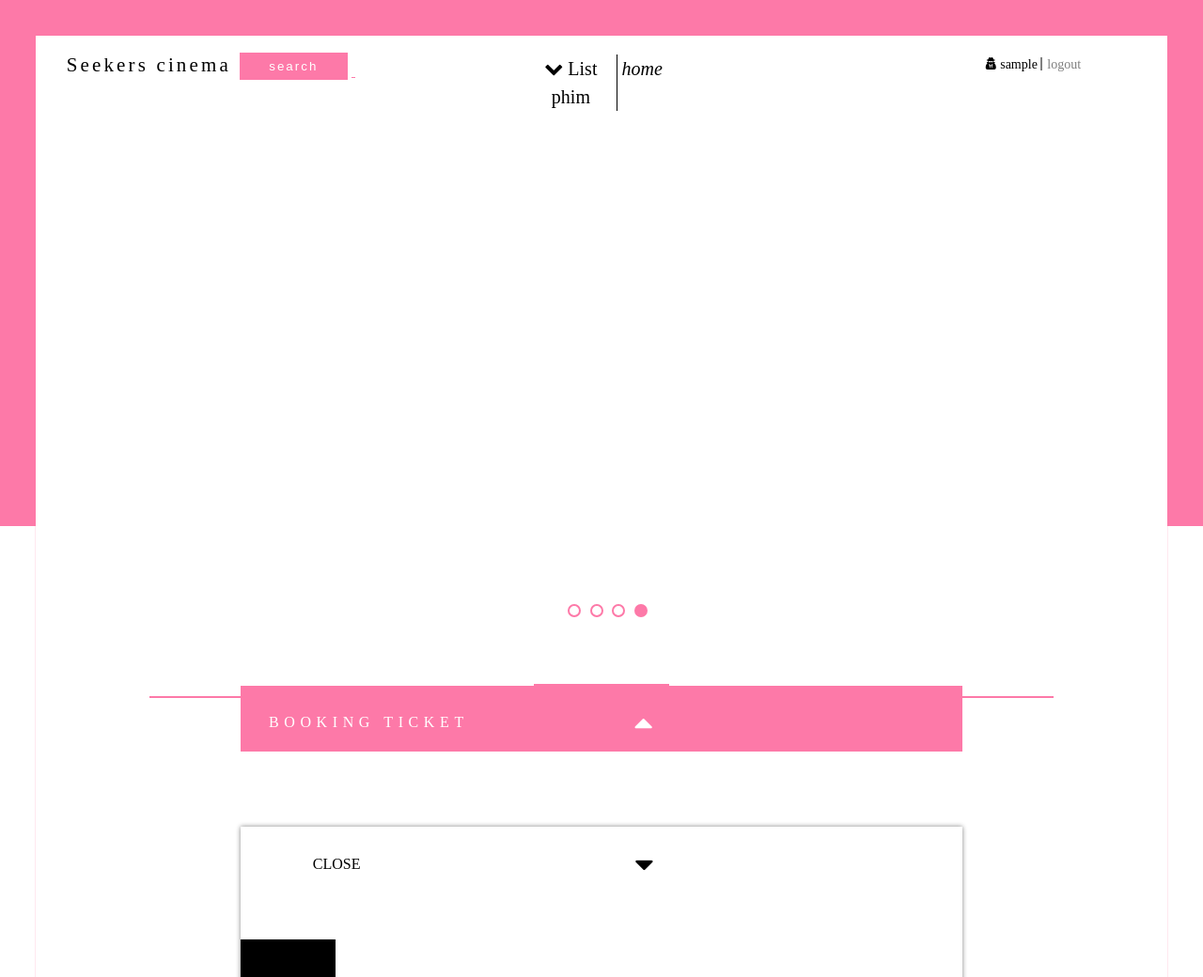
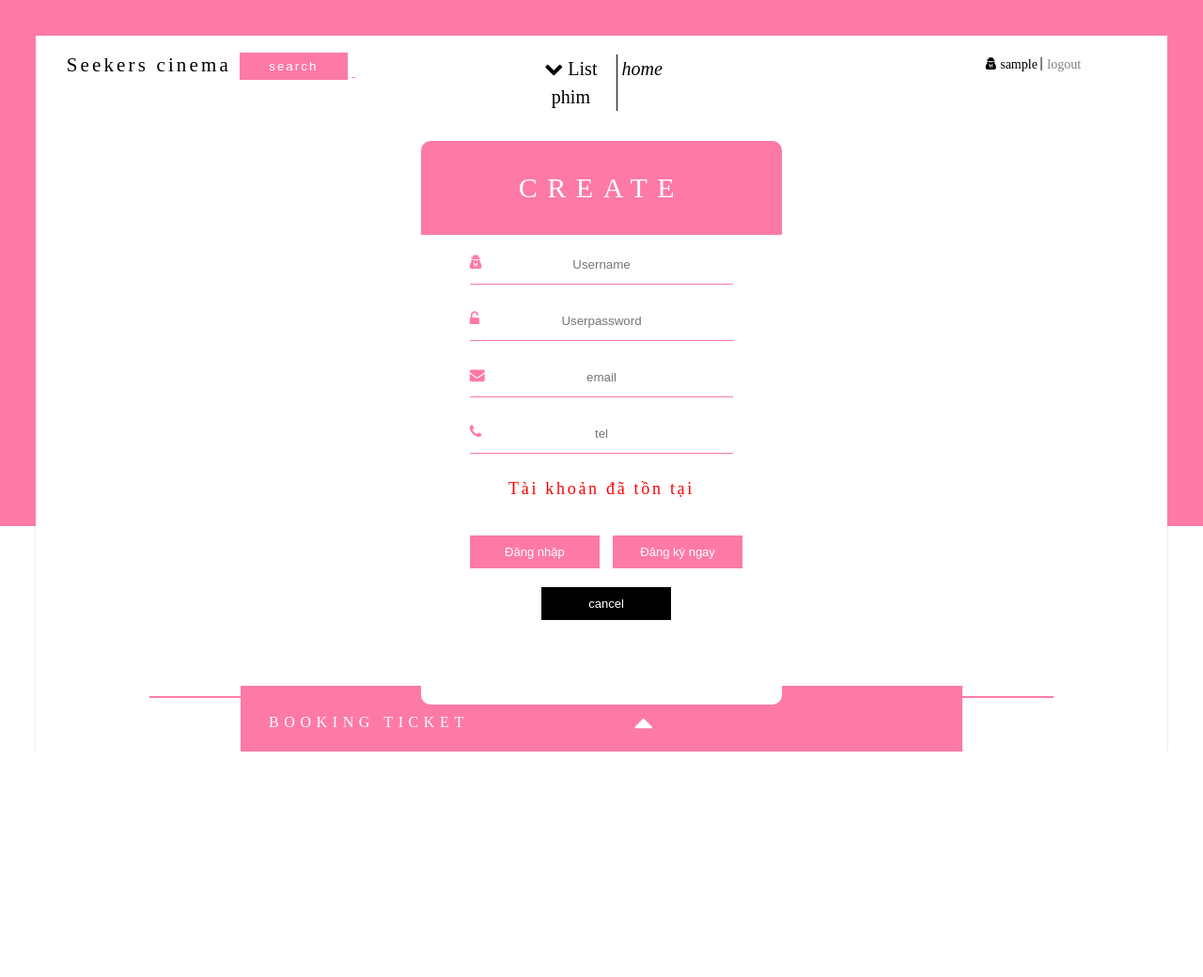
Before and after one commit to nchithanh/Seekers-cinema-project, a PHP site: page / in a window 1280 px wide. Shown: the top 1040 px of the page at 94% size. After the commit the page ends 800 px from the top, so only its background shows below. Run offline with PHP 8.4, Linux system fonts and the light colour scheme; the visitor is signed in with stand-in values (Sample User, id 1); data that the repository does not hold is empty.

Commit message:
chuyen check trung tai khoan qua form

```diff
--- a/controller/login/signin.php
+++ b/controller/login/signin.php
@@ -23,7 +23,7 @@ if(isset($_POST['adduser'])&&$_POST['adduser']){
         // dang ky xong tu dong dang nhap lun
     } else if($trung == 1) {
         $_SESSION['trung'] = 1;
-        header('location: index.php?contro=login');
+        header('location: index.php');
     } else {
         header('location: index.php');
     }
--- a/view/header.php
+++ b/view/header.php
@@ -54,7 +54,13 @@
             </div>
         </form>
     </div>
-    <div class="form_login ani" id="sign" style="display:none;">
+    <div class="form_login ani" id="sign" style="<?php
+        if(isset($_SESSION['trung']) > 0){
+        echo 'display:block;';
+    }else{
+        echo 'display:none;';
+    }
+    ?>">
         <p>CREATE ACCOUNT</p>
         <form action="index.php?contro=home" method="post">
             <div class="row">
@@ -70,7 +76,11 @@
             <i class="fa fa-phone"></i><input name="sdt" type="tel" pattern="[0]{1}[0-9]{9}" title="số điện thoại không hợp lệ" required placeholder="tel">
             <input name="role" value="1" type="number" style="display:none;">
             </div>
-
+            <?php
+                            if(isset($_SESSION['trung']) > 0) {
+                                echo '<p style="color:red;">Tài khoản đã tồn tại</p>';
+                            }
+                            ?>
             <div class="row1">
                 <input class="btn" type="button" value="Đăng nhập" onclick="dangnhap()">
                 <input name="adduser" class="btn" type="submit" value="Đăng ký ngay">
```
